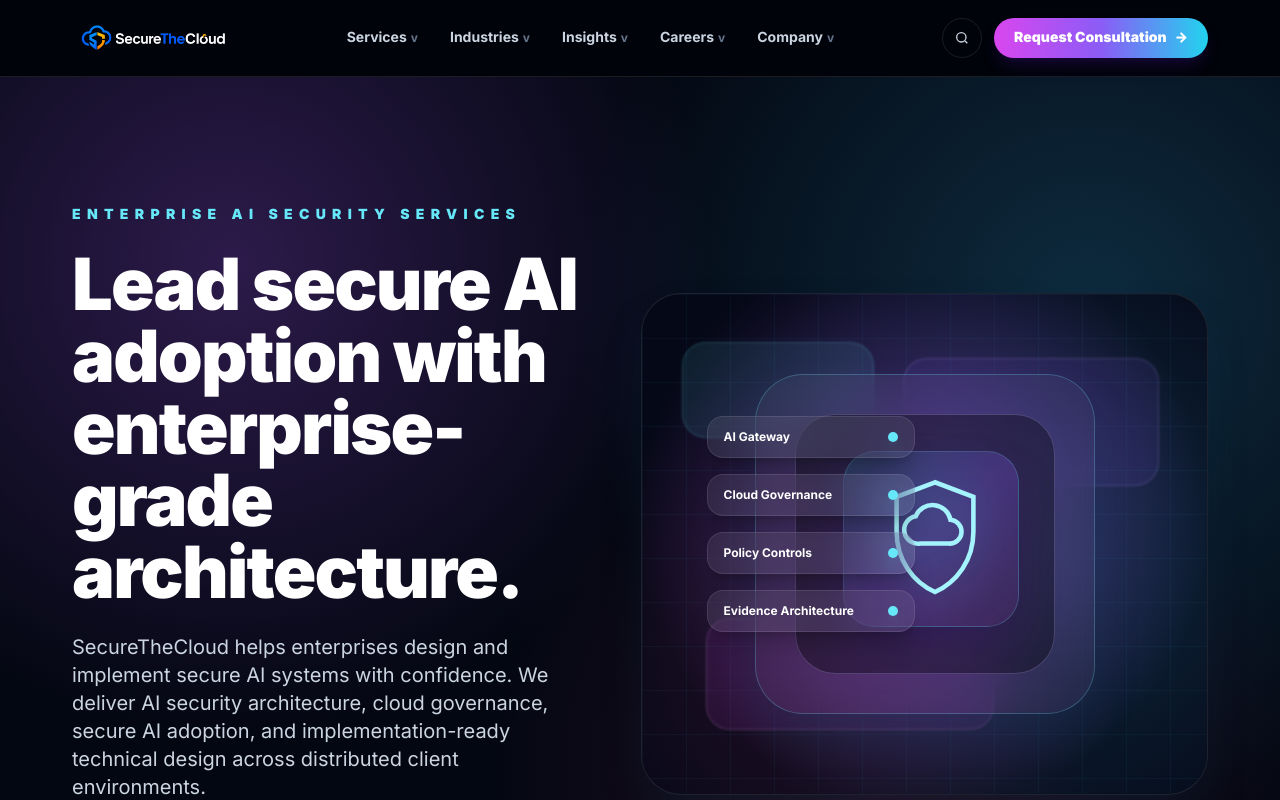
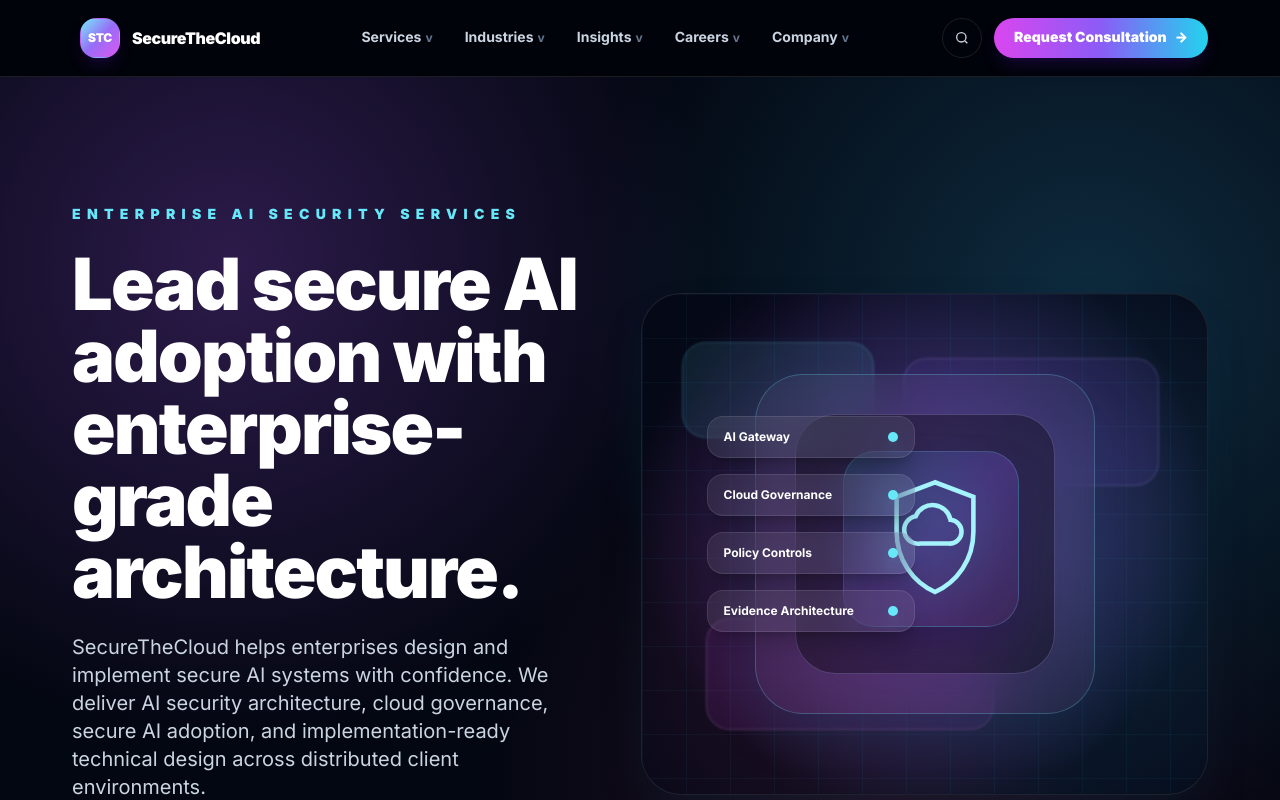
Before and after one commit to S3curethecloud/stc-marketing-site, a Next.js app: page / in a window 1280 px wide. Shown: the top 800 px of the page. Built offline with nearby package versions, Linux system fonts and the light colour scheme.

Commit message:
Revert "Merge pull request #11 from S3curethecloud/rb-11-brand-logo-footer-socials"
This reverts commit ae918233746712c568ee66901d2e761efcec6348, reversing
changes made to 271dc5699ad93e74c8849e28a4f0a87c0f9d5a56.

```diff
--- a/components/layout/SiteFooter.tsx
+++ b/components/layout/SiteFooter.tsx
@@ -12,13 +12,12 @@ export default function SiteFooter() {
             <Link
               href="/"
               aria-label={`${siteConfig.name} homepage`}
-              className="inline-flex items-center transition-opacity hover:opacity-90"
+              className="flex items-center gap-3 font-semibold text-white"
             >
-              <img
-                src="/securethecloud-logo-lockup.png"
-                alt={siteConfig.name}
-                className="h-14 w-auto max-w-[260px] object-contain"
-              />
+              <span className="flex h-10 w-10 items-center justify-center rounded-2xl border border-white/10 bg-gradient-to-br from-cyan-300 via-violet-500 to-fuchsia-500 text-xs font-black text-white shadow-lg shadow-violet-950/30">
+                STC
+              </span>
+              <span className="text-base font-black">{siteConfig.name}</span>
             </Link>
 
             <p className="mt-5 max-w-md text-sm leading-6 text-slate-400">
@@ -26,33 +25,9 @@ export default function SiteFooter() {
             </p>
 
             <div className="mt-6 flex gap-3 text-xs font-black text-slate-300">
-              <a
-                href={siteConfig.social.linkedin}
-                target="_blank"
-                rel="noopener noreferrer"
-                aria-label="SecureTheCloud on LinkedIn"
-                className="rounded-full border border-white/10 px-3 py-2 transition-colors hover:border-cyan-300/40 hover:text-cyan-200"
-              >
-                in
-              </a>
-              <a
-                href={siteConfig.social.x}
-                target="_blank"
-                rel="noopener noreferrer"
-                aria-label="SecureTheCloud on X"
-                className="rounded-full border border-white/10 px-3 py-2 transition-colors hover:border-cyan-300/40 hover:text-cyan-200"
-              >
-                x
-              </a>
-              <a
-                href={siteConfig.social.youtube}
-                target="_blank"
-                rel="noopener noreferrer"
-                aria-label="SecureTheCloud on YouTube"
-                className="rounded-full border border-white/10 px-3 py-2 transition-colors hover:border-cyan-300/40 hover:text-cyan-200"
-              >
-                yt
-              </a>
+              <span className="rounded-full border border-white/10 px-3 py-2 transition-colors hover:border-cyan-300/40 hover:text-cyan-200">in</span>
+              <span className="rounded-full border border-white/10 px-3 py-2 transition-colors hover:border-cyan-300/40 hover:text-cyan-200">x</span>
+              <span className="rounded-full border border-white/10 px-3 py-2 transition-colors hover:border-cyan-300/40 hover:text-cyan-200">yt</span>
             </div>
           </div>
 
--- a/components/layout/SiteHeader.tsx
+++ b/components/layout/SiteHeader.tsx
@@ -11,13 +11,17 @@ export default function SiteHeader() {
         <Link
           href="/"
           aria-label={`${siteConfig.name} homepage`}
-          className="flex min-w-0 items-center rounded-2xl px-2 py-2 transition-opacity hover:opacity-90"
+          className="flex min-w-0 items-center gap-3 rounded-2xl px-2 py-2 font-semibold text-white transition-colors hover:text-cyan-200"
         >
-          <img
-            src="/securethecloud-logo-lockup.png"
-            alt={siteConfig.name}
-            className="h-12 w-auto max-w-[220px] object-contain sm:max-w-[260px]"
-          />
+          <span className="relative flex h-10 w-10 shrink-0 items-center justify-center overflow-hidden rounded-2xl border border-white/10 bg-gradient-to-br from-cyan-300 via-violet-500 to-fuchsia-500 shadow-lg shadow-violet-950/40">
+            <span className="absolute inset-0 bg-white/10" />
+            <span className="relative text-xs font-black tracking-tight text-white">
+              STC
+            </span>
+          </span>
+          <span className="truncate text-sm font-black tracking-tight sm:text-base">
+            {siteConfig.name}
+          </span>
         </Link>
 
         <nav
--- a/content/site.ts
+++ b/content/site.ts
@@ -25,8 +25,7 @@ export const siteConfig = {
   },
   social: {
     youtube: "https://www.youtube.com/@SecureTheCloud-dev",
-    linkedin: "https://www.linkedin.com/company/securethecloud-dev/?viewAsMember=true",
-    x: "https://x.com/s3curethecloud",
+    linkedin: "https://www.linkedin.com/company/113012228/",
     ogImage: "/images/og/stc-og-default.png",
   },
 } as const;
```
Also changed, not shown: public/securethecloud-logo-lockup.png (deleted).
